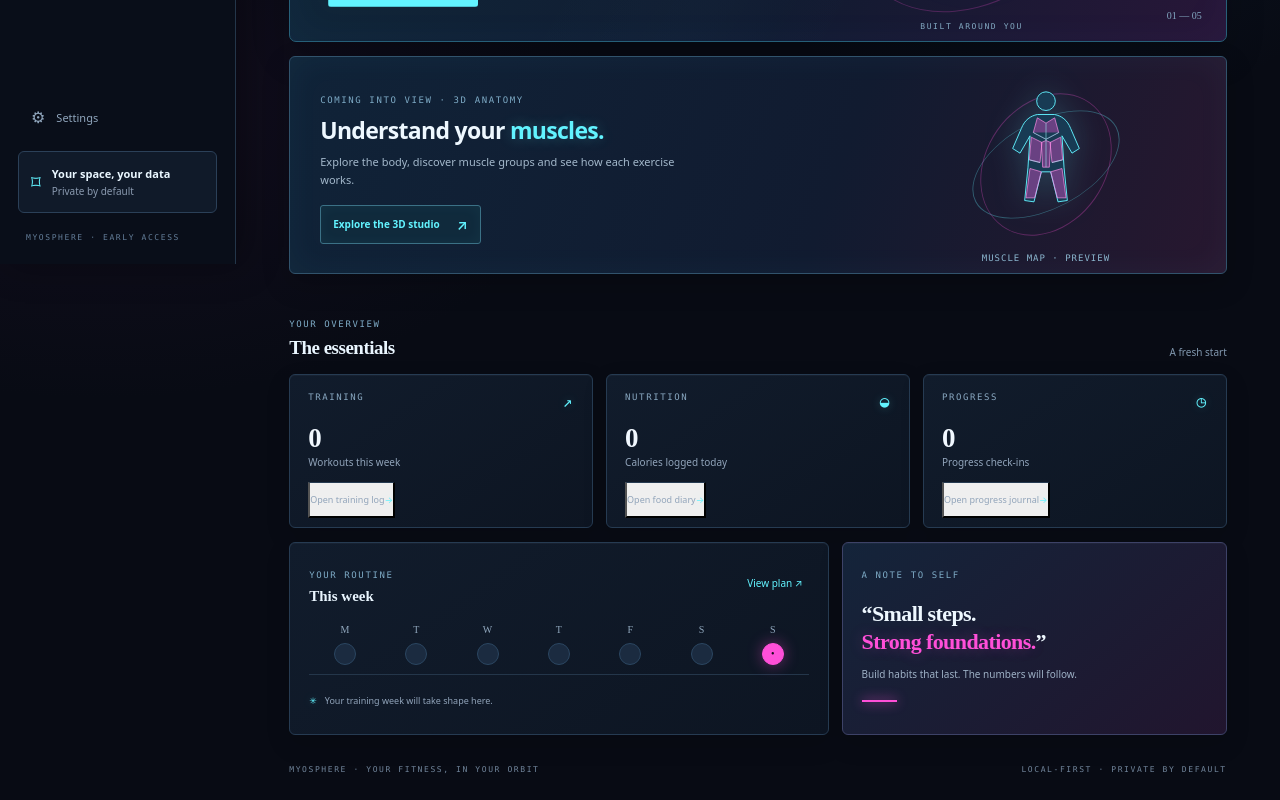
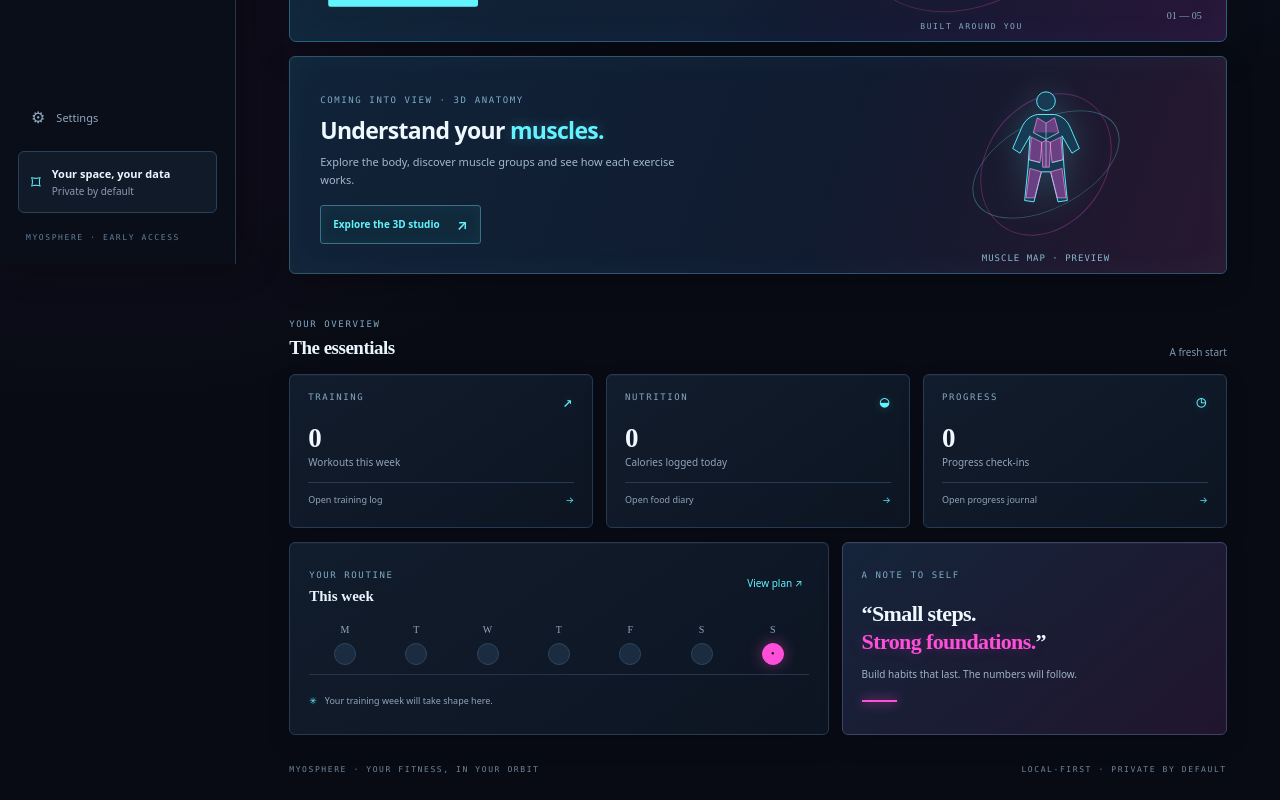
Before and after one commit to CodingBunny06/MyoSphere, a React (Vite) app: page / in a window 1280 px wide. Shown: the part 536-1336 px from the top of the page. Built offline with nearby package versions, Linux system fonts and the light colour scheme.

Commit message:
Make overview metric shortcuts keyboard and pointer actionable

```diff
--- a/src/styles.css
+++ b/src/styles.css
@@ -266,3 +266,6 @@ body{background:var(--bg);color:var(--white)}
 .studio-asset-credit{margin:16px 0 0;color:var(--muted);font-size:8px;line-height:1.6}
 .studio-canvas canvas{cursor:grab}
 .studio-canvas canvas:active{cursor:grabbing}
+
+.metric-link{width:100%;border-left:0;border-right:0;border-bottom:0;background:transparent;text-align:left;cursor:pointer;font-family:inherit}
+.metric-link:hover{color:var(--lime)}
```
